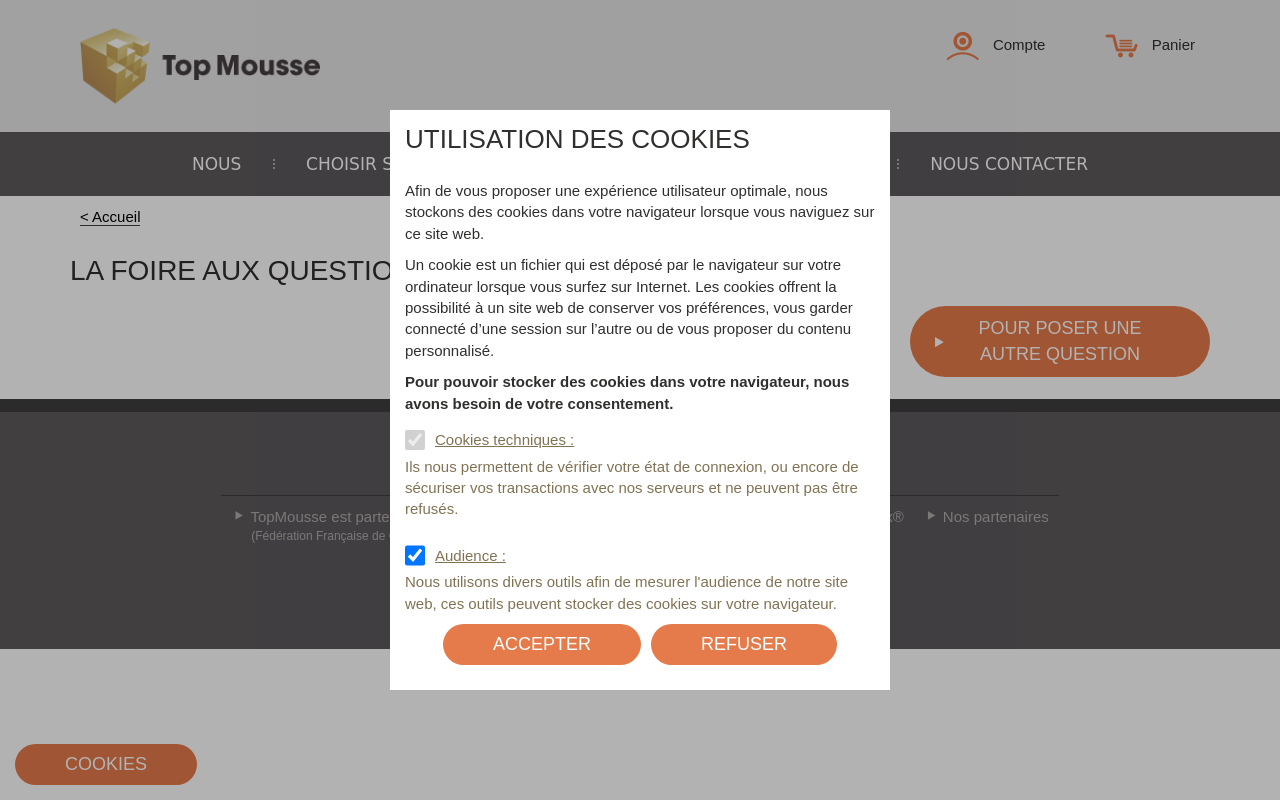
After one commit to AxelVllR/top_mousse, a Symfony app: template templates/faq/index.html.twig in a window 1280 px wide. The commit adds this page. Run offline with Twig, Linux system fonts and the light colour scheme; the template is opened without the code that fills it, so the values that code supplies are empty; some libraries are stand-ins or nearby versions; some web fonts are replaced.

Commit message:
add q/a page

```diff
--- /dev/null
+++ b/public/css/faq.css
@@ -0,0 +1,132 @@
+:root {
+    --lightgray: #efefef;
+    --blue: #3b4b5c;
+    --white: #fff;
+    --black: rgba(0, 0, 0, 0.8);
+    --bounceEasing: cubic-bezier(0.51, 0.92, 0.24, 1.15);
+}
+
+.container-faq {
+    padding-right: 15px;
+    padding-left: 15px;
+    margin-right: auto;
+    margin-left: auto;
+}
+@media (min-width: 1200px){
+    .container-faq {
+        width: 1170px;
+    }
+}
+
+.txt-normal {
+    font-weight: normal;
+}
+
+.txt-uppercase {
+    text-transform: uppercase;
+}
+.txt-right-btn{
+   display: flex;
+    justify-content: end;
+}
+.close-text-modal{
+    font-size: 12px;
+    margin-right: 6px;
+}
+@media (min-width: 992px) {
+
+}
+.accordeon-page .button-faq {
+    border-radius: 3px;
+    background-color: #d9e2eb;
+    display: block;
+    margin: 8px 0;
+    width: 100%;
+    max-width: 800px;
+    padding: 15px 30px;
+    text-align: left;
+    font: inherit;
+    color: inherit;
+    cursor: pointer;
+}
+.btn-contact {
+    max-width: none !important;
+    padding: 20px 50px !important;
+    font-size:15px !important;
+}
+
+hr{
+    margin-top: 0 !important;
+}
+.modal {
+    position: fixed;
+    top: 0;
+    left: 0;
+    right: 0;
+    bottom: 0;
+    display: flex;
+    align-items: center;
+    justify-content: center;
+    padding: 1rem;
+    background: var(--black);
+    cursor: pointer;
+    visibility: hidden;
+    opacity: 0;
+    transition: all 0.35s ease-in;
+    z-index: 199;
+}
+
+.modal.is-visible {
+    visibility: visible;
+    opacity: 1;
+}
+
+.modal-dialog {
+    position: relative;
+    max-width: 800px;
+    max-height: 80vh;
+    border-radius: 5px;
+    background: var(--white);
+    overflow: auto;
+    cursor: default;
+}
+
+.modal-dialog > * {
+    padding: 1rem;
+}
+
+.modal-header,
+.modal-footer {
+    background: var(--lightgray);
+}
+
+.modal-header {
+    display: flex;
+    justify-content:flex-start !important;
+}
+
+.modal-header .close-modal {
+    font-size: 1.5rem;
+}
+.modal h1 {
+    font-size: 18px;
+    color:var(--blue);
+}
+.modal p + p {
+    margin-top: 1rem;
+}
+button.close-modal {
+    width: auto;
+    display: flex;
+    justify-content: flex-end;
+    align-items: center;
+    cursor: pointer;
+}
+span.close-span {
+    font-size: 12px;
+    padding-right: 8px;
+}
+.bold{
+    color: #807e7b;
+    font-weight: bold;
+}
--- /dev/null
+++ b/public/js/modal.js
@@ -0,0 +1,26 @@
+const openEls = document.querySelectorAll("[data-open]");
+const isVisible = "is-visible";
+for(const el of openEls) {
+    el.addEventListener("click", function() {
+        const modalId = this.dataset.open;
+        document.getElementById(modalId).classList.add(isVisible);
+    });
+}
+
+const closeEls = document.querySelectorAll("[data-close]");
+
+for (const el of closeEls) {
+    el.addEventListener("click", function() {
+        this.parentElement.parentElement.parentElement.classList.remove(isVisible);
+    });
+}
+document.addEventListener("click", e => {
+    if (e.target == document.querySelector(".modal.is-visible")) {
+        document.querySelector(".modal.is-visible").classList.remove(isVisible);
+    }
+});
+document.addEventListener("keyup", e => {
+    if (e.key == "Escape" && document.querySelector(".modal.is-visible")) {
+        document.querySelector(".modal.is-visible").classList.remove(isVisible);
+    }
+});
--- a/templates/base.html.twig
+++ b/templates/base.html.twig
@@ -60,7 +60,7 @@
             <div class="actions">
                 <ul>
                     <li>
-                        <a href="#">
+                        <a href="{{ path('faq') }}">
                             VOS QUESTIONS
                         </a>
                     </li>
@@ -148,6 +148,9 @@
             <script type="text/javascript" src="https://maps.googleapis.com/maps/api/js?sensor=false"></script>
             <script type="text/javascript" src="https://widget.mondialrelay.com/parcelshop-picker/v3_2_1/scripts/jquery.plugin.mondialrelay.parcelshoppicker.min.js"></script>
         {% endif %}
+        <script src="https://code.jquery.com/jquery-3.2.1.slim.min.js" integrity="sha384-KJ3o2DKtIkvYIK3UENzmM7KCkRr/rE9/Qpg6aAZGJwFDMVNA/GpGFF93hXpG5KkN" crossorigin="anonymous"></script>
+        <script src="https://cdn.jsdelivr.net/npm/popper.js@1.12.9/dist/umd/popper.min.js" integrity="sha384-ApNbgh9B+Y1QKtv3Rn7W3mgPxhU9K/ScQsAP7hUibX39j7fakFPskvXusvfa0b4Q" crossorigin="anonymous"></script>
+        <script src="https://cdn.jsdelivr.net/npm/bootstrap@4.0.0/dist/js/bootstrap.min.js" integrity="sha384-JZR6Spejh4U02d8jOt6vLEHfe/JQGiRRSQQxSfFWpi1MquVdAyjUar5+76PVCmYl" crossorigin="anonymous"></script>
         <script src="https://www.paypal.com/sdk/js?client-id=AciBPF7uk-MA3SkxjToMNi2CmL6u59y2ChjIzM_Cb0gjnUZgBqXMfnL3oC1lOfb1JAsoQia_EtUv4qbP&currency=EUR"></script>
         <script src="https://js.stripe.com/v3/"></script>
         {% if app.request.cookies.get('audience') %}
--- /dev/null
+++ b/templates/faq/index.html.twig
@@ -0,0 +1,52 @@
+{% extends 'base.html.twig' %}
+
+{% block title %}Top mouse - FAQ{% endblock %}
+{% block stylesheets %}
+    <link rel="stylesheet" type="text/css" href="{{ asset('css/faq.css') }}" xmlns="http://www.w3.org/1999/html"/>
+{% endblock %}
+{% block body %}
+    <main class="container-faq">
+        <div class="breadcrumb">
+            <ul>
+                <li>
+                    <a href="{{ path('index') }}">
+                        Accueil
+                    </a>
+                </li>
+            </ul>
+        </div>
+        <h1 class="txt-normal txt-uppercase">La foire aux questions</h1>
+        <div class="accordeon-page ">
+            {% for question in questions %}
+                <button type="button" class="button-faq txt-uppercase" data-open="modal{{ question.id }}">{{ question.title | raw }}</button>
+                <div class="modal" id="modal{{ question.id }}">
+                    <div class="modal-dialog">
+                        <header class="modal-header">
+                            <button class="close-modal" aria-label="close modal" data-close><span class="close-span">Fermer</span>✕</button>
+                        </header>
+                        <section class="modal-content">
+                            <h1>{{ question.title | raw }}</h1>
+                            <hr>
+                            {{ question.content | raw }}
+                        </section>
+
+                    </div>
+                </div>
+            {% endfor %}
+
+        </div>
+        <div class="txt-right-btn ">
+            <a href="{{ path('contact') }}" class="button">
+                <span class="icon-triangle-left"></span> Pour poser une autre question
+            </a>
+        </div>
+        <br>
+    </main>
+
+{% endblock %}
+
+{% block javascript %}
+    <script src="https://unpkg.com/micromodal/dist/micromodal.min.js
+" ></script>
+    <script src="{{ asset('js/modal.js') }}"></script>
+{% endblock %}
```
Also changed, not shown: src/Controller/FaqController.php (added, +25 -0 lines), 2 other files.
